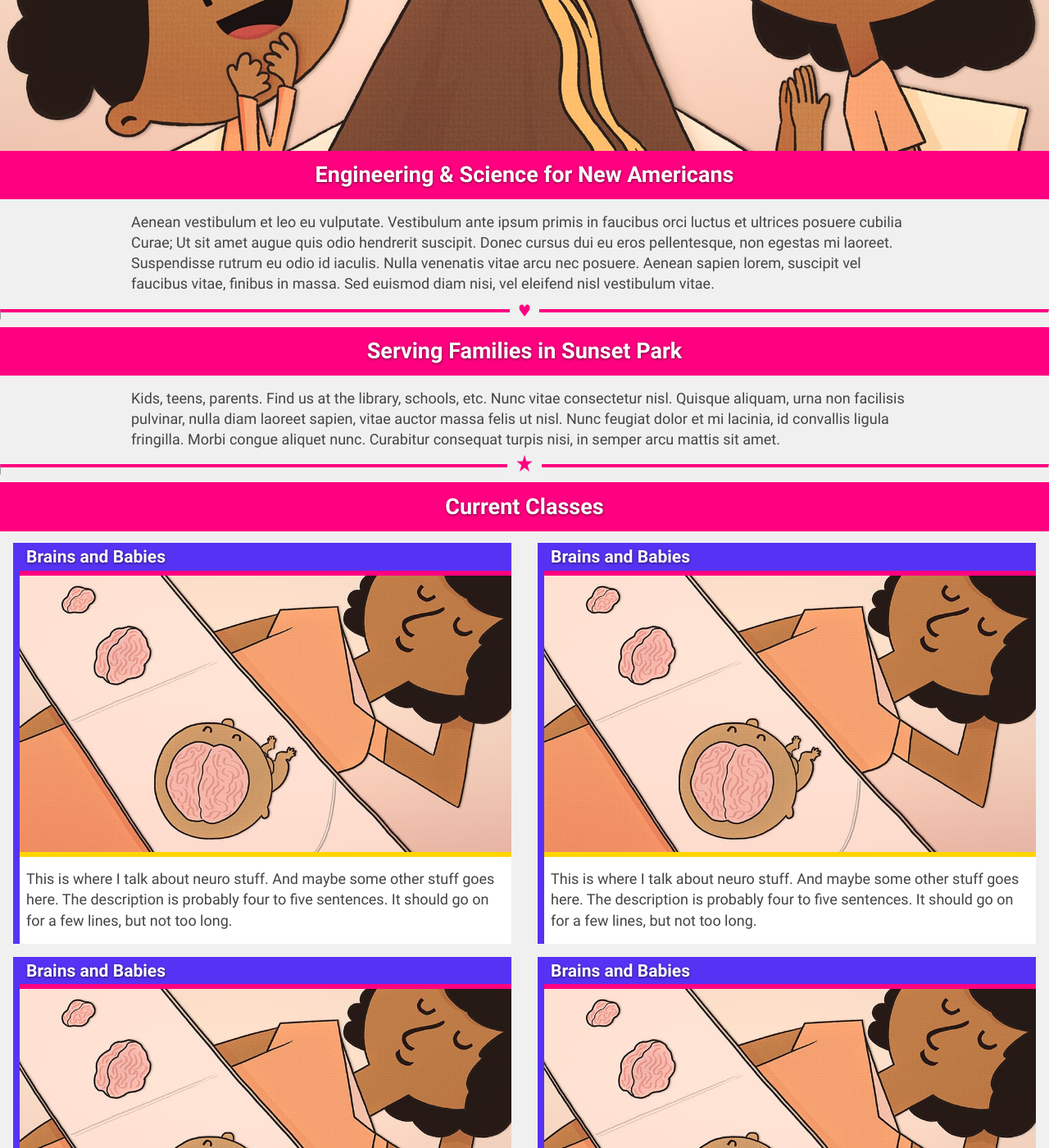
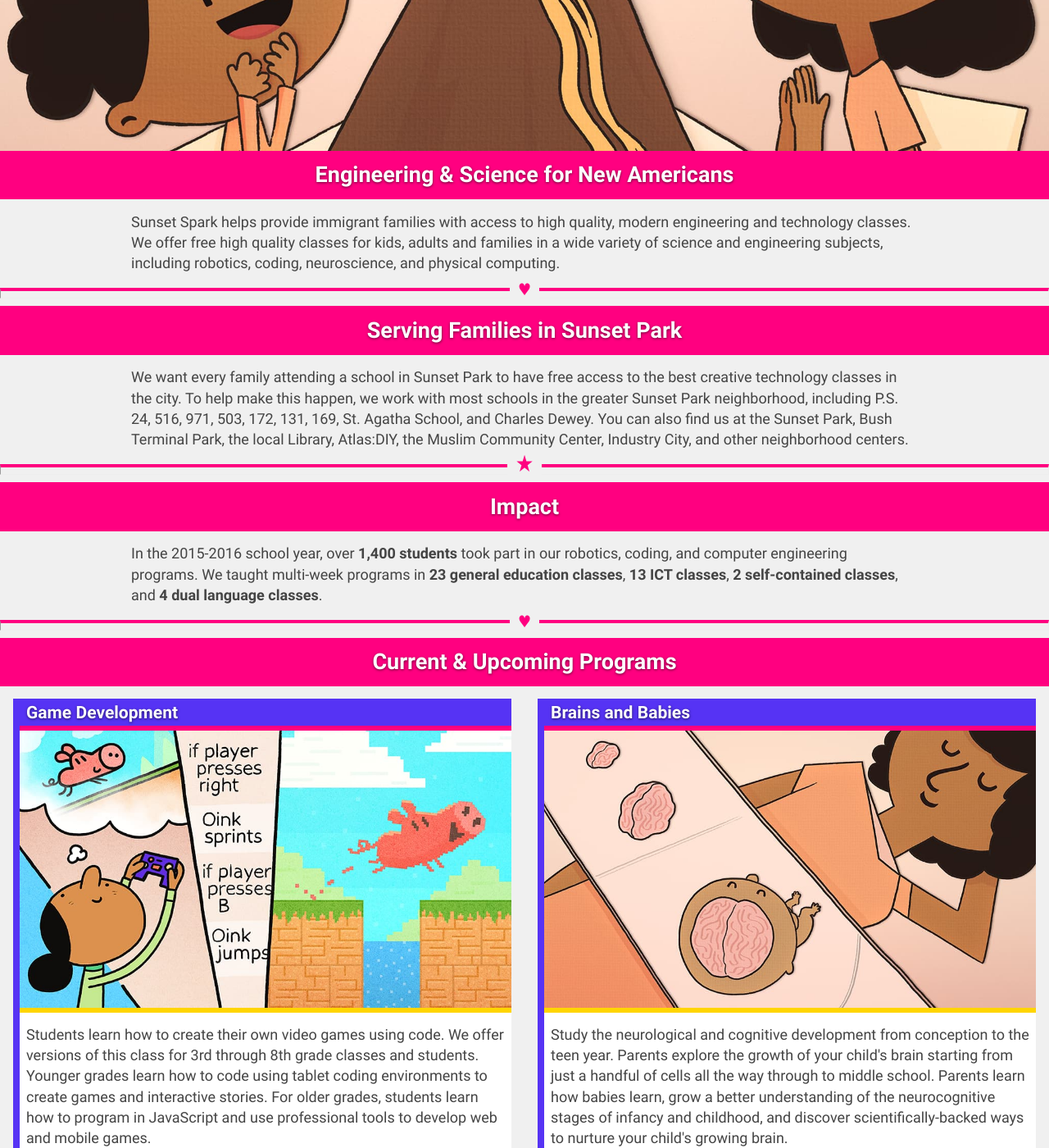
Before and after one commit to SunsetSparkNYC/sunsetspark.org, a Jekyll site: the page built from learn.md, in a window 1280 px wide and 1400 px high, scrolled down 331 px. Shown: the whole window at 82% size. Built offline with Jekyll 4.4.1, drawn with Linux system fonts in a browser that asks for light colours; some of the changed text lies outside the part shown.

Commit message:
Added copy

```diff
--- a/_includes/footer.html
+++ b/_includes/footer.html
@@ -6,5 +6,5 @@
     <li><a class="footer-link" href="https://www.facebook.com/SunsetSparkNYC">Facebook</a></li>
     <li><a class="footer-link" href="https://www.github.com/SunsetSparkNYC">GitHub</a></li>
   </ul>
-  <p class="copyright"> Copyright &copy; 2016 Sunset Spark</p>
+  <p class="copyright"> Sunset Spark is a 501(c)(3). Copyright &copy; 2016 Sunset Spark.</p>
 </footer>
--- a/learn.md
+++ b/learn.md
@@ -9,24 +9,30 @@ permalink: /learn/
 
 <section>
     <h2 class="section-heading">Engineering &amp; Science for New Americans</h2>
-    <p>Aenean vestibulum et leo eu vulputate. Vestibulum ante ipsum primis in faucibus orci luctus et ultrices posuere cubilia Curae; Ut sit amet augue quis odio hendrerit suscipit. Donec cursus dui eu eros pellentesque, non egestas mi laoreet. Suspendisse rutrum eu odio id iaculis. Nulla venenatis vitae arcu nec posuere. Aenean sapien lorem, suscipit vel faucibus vitae, finibus in massa. Sed euismod diam nisi, vel eleifend nisl vestibulum vitae.</p>
+    <p>Sunset Spark helps provide immigrant families with access to high quality, modern engineering and technology classes. We offer free high quality classes for kids, adults and families in a wide variety of science and engineering subjects, including robotics, coding, neuroscience, and physical computing.</p>
 </section>
 <hr class="heart">
 <section>
     <h2 class="section-heading">Serving Families in Sunset Park</h2>
-    <p>Kids, teens, parents. Find us at the library, schools, etc. Nunc vitae consectetur nisl. Quisque aliquam, urna non facilisis pulvinar, nulla diam laoreet sapien, vitae auctor massa felis ut nisl. Nunc feugiat dolor et mi lacinia, id convallis ligula fringilla. Morbi congue aliquet nunc. Curabitur consequat turpis nisi, in semper arcu mattis sit amet.</p>
+    <p>We want every family attending a school in Sunset Park to have free access to the best creative technology classes in the city. To help make this happen, we work with most schools in the greater Sunset Park neighborhood, including P.S. 24, 516, 971, 503, 172, 131, 169, St. Agatha School, and Charles Dewey. You can also find us at the Sunset Park, Bush Terminal Park, the local Library, Atlas:DIY, the Muslim Community Center, Industry City, and other neighborhood centers.</p>
 </section>
 <hr class="star">
 
 <section>
-    <h2 class="section-heading">Current Classes</h2>
+    <h2 class="section-heading">Impact</h2>
+    <p>In the 2015-2016 school year, over <b>1,400 students</b> took part in our robotics, coding, and computer engineering programs.  We taught multi-week programs in <b>23 general education classes</b>, <b>13 ICT classes</b>, <b>2 self-contained classes</b>, and <b>4 dual language classes</b>.</p>
+</section>
+<hr class="heart">
+
+<section>
+    <h2 class="section-heading">Current & Upcoming Programs</h2>
     <ul>
       <div class="grid">
         <li class="program-listing unit half">
             <article class="program-item">
-                <h3>Brains and Babies</h3>
-                <img src="{{ site.baseurl }}/img/classes/brains-and-babies-540.jpg" alt="Brains and Babies" width="100%"/>
-                <p>This is where I talk about neuro stuff. And maybe some other stuff goes here. The description is probably four to five sentences. It should go on for a few lines, but not too long.</p>
+                <h3>Game Development</h3>
+                <img src="{{ site.baseurl }}/img/classes/game-development-day-540.jpg" alt="Game Development" width="100%"/>
+                <p>Students learn how to create their own video games using code. We offer versions of this class for 3rd through 8th grade classes and students.  Younger grades learn how to code using tablet coding environments to create games and interactive stories. For older grades, students learn how to program in JavaScript and use professional tools to develop web and mobile games.</p>
             </article>
         </li>
 
@@ -34,22 +40,22 @@ permalink: /learn/
             <article class="program-item">
                 <h3>Brains and Babies</h3>
                 <img src="{{ site.baseurl }}/img/classes/brains-and-babies-540.jpg" alt="Brains and Babies" width="100%"/>
-                <p>This is where I talk about neuro stuff. And maybe some other stuff goes here. The description is probably four to five sentences. It should go on for a few lines, but not too long.</p>
+                <p>Study the neurological and cognitive development from conception to the teen year. Parents explore the growth of your child's brain starting from just a handful of cells all the way through to middle school. Parents learn how babies learn, grow a better understanding of the neurocognitive stages of infancy and childhood, and discover scientifically-backed ways to nurture your child's growing brain.</p>
             </article>
         </li>
       </div><div class="grid">
         <li class="program-listing unit half">
             <article class="program-item">
-                <h3>Brains and Babies</h3>
-                <img src="{{ site.baseurl }}/img/classes/brains-and-babies-540.jpg" alt="Brains and Babies" width="100%"/>
-                <p>This is where I talk about neuro stuff. And maybe some other stuff goes here. The description is probably four to five sentences. It should go on for a few lines, but not too long.</p>
+                <h3>Electro Dancing</h3>
+                <img src="{{ site.baseurl }}/img/classes/computing-for-dancers-540.jpg" alt="Electro Dancing" width="100%"/>
+                <p>Computer engineering, fashion, and dance collide in our electro dance program.  Students learn different styles of dance along with fashion technology and coding to create interactie, light up dance costumes.</p>
             </article>
         </li>
         <li class="program-listing unit half">
             <article class="program-item">
-                <h3>Brains and Babies</h3>
-                <img src="{{ site.baseurl }}/img/classes/brains-and-babies-540.jpg" alt="Brains and Babies" width="100%"/>
-                <p>This is where I talk about neuro stuff. And maybe some other stuff goes here. The description is probably four to five sentences. It should go on for a few lines, but not too long.</p>
+                <h3>Toy Making</h3>
+                <img src="{{ site.baseurl }}/img/classes/toy-making-540.jpg" alt="Toy Making" width="100%"/>
+                <p>Put 3D printing and scanning technology to use in our toy making class.  Students learn how to design or scan and modify objects in 3D, then print them using 3D printers.</p>
             </article>
         </li>
       </div>
```
Also changed, not shown: about.md (+4 -4 lines), contact.md (+1 -1 lines), schools.md (+11 -4 lines).
